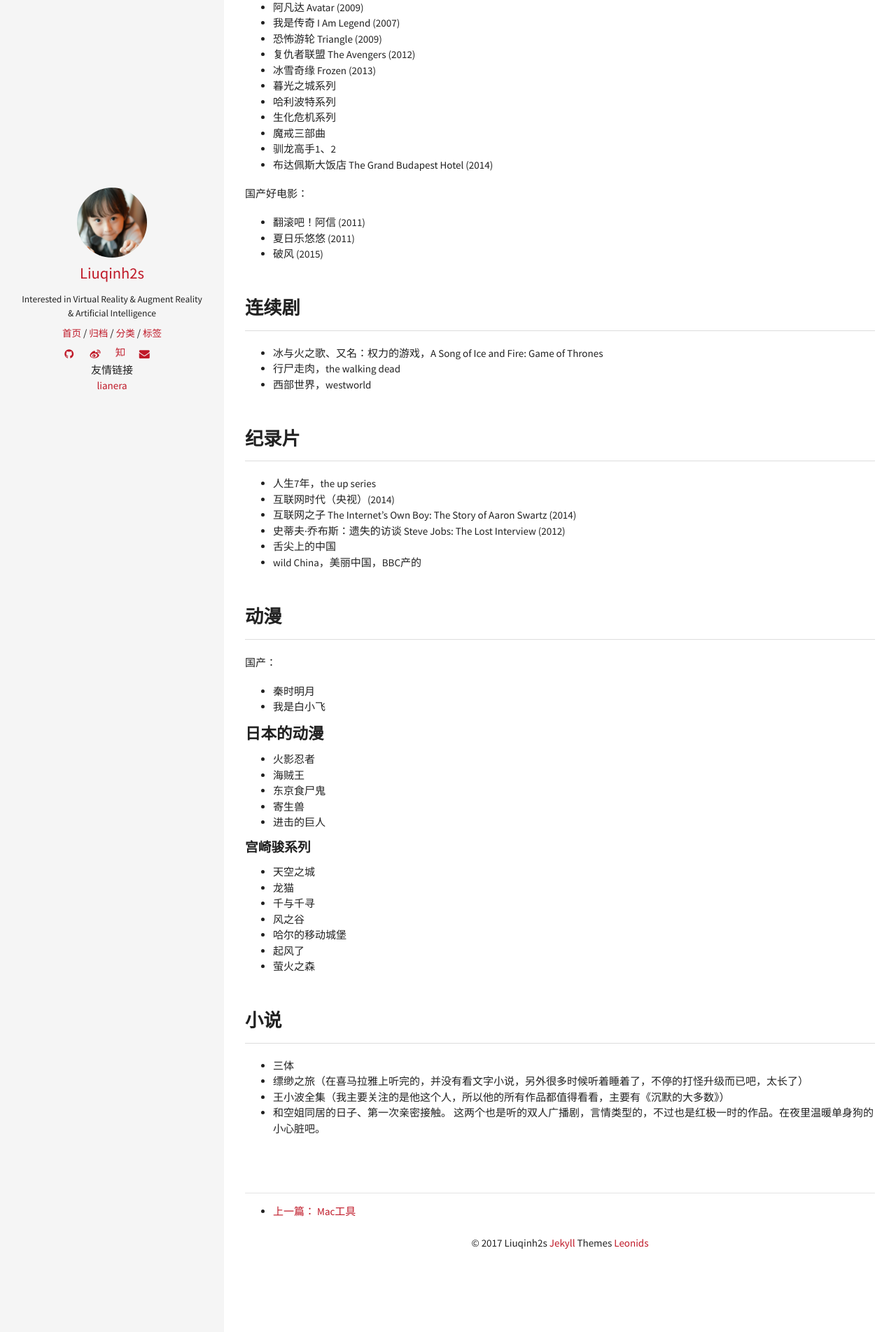
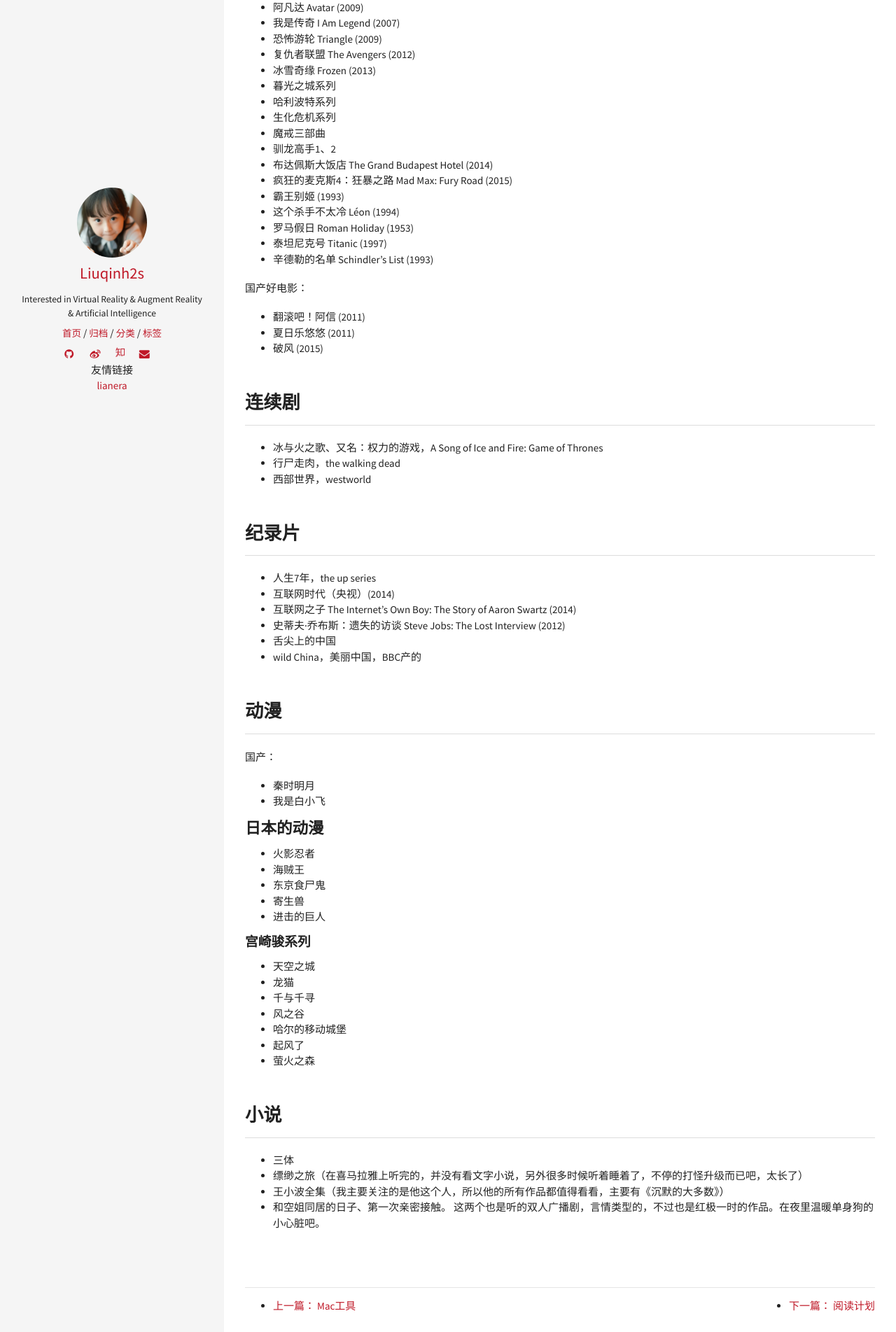
Before and after one commit to transcendtron/liuqinh2s.github.io, a Jekyll site: the page built from _posts/2017-1-10-电影推荐.md, in a window 1280 px wide. Shown: the part 1058-2961 px from the top of the page at 70% size. Built offline with Jekyll 4.4.1, drawn with Linux system fonts in a browser that asks for light colours.

```diff
--- a/_posts/2017-1-10-电影推荐.md
+++ b/_posts/2017-1-10-电影推荐.md
@@ -4,11 +4,6 @@
 categories: 推荐
 tags: [电影]
 ---
-
-
-
-
-
 
 现代人们每天接触的信息量太过庞大，而世界上有用的信息就那么多，不多不少，我们都试图把自己的时间花在有意义的、美好的事上和有效的信息上。所以我打算总结一下自己看过的一些作品，无论是电影、小说、连续剧、游戏、音乐都一并算上吧。
 
@@ -57,6 +52,12 @@
 - 魔戒三部曲
 - 驯龙高手1、2
 - 布达佩斯大饭店 The Grand Budapest Hotel (2014)
+- 疯狂的麦克斯4：狂暴之路 Mad Max: Fury Road (2015)
+- 霸王别姬 (1993)
+- 这个杀手不太冷 Léon (1994)
+- 罗马假日 Roman Holiday (1953)
+- 泰坦尼克号 Titanic (1997)
+- 辛德勒的名单 Schindler's List (1993)
 
 国产好电影：
 
```
Also changed, not shown: _posts/2017-1-10-阅读计划.md (added, +21 -0 lines).
